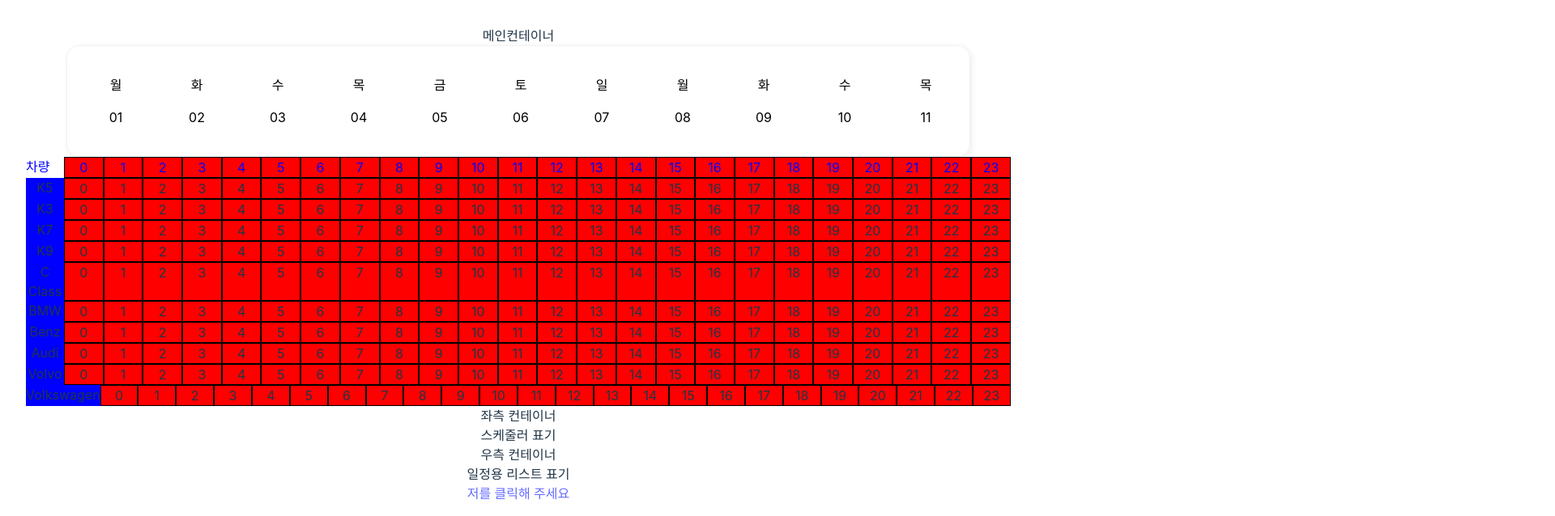
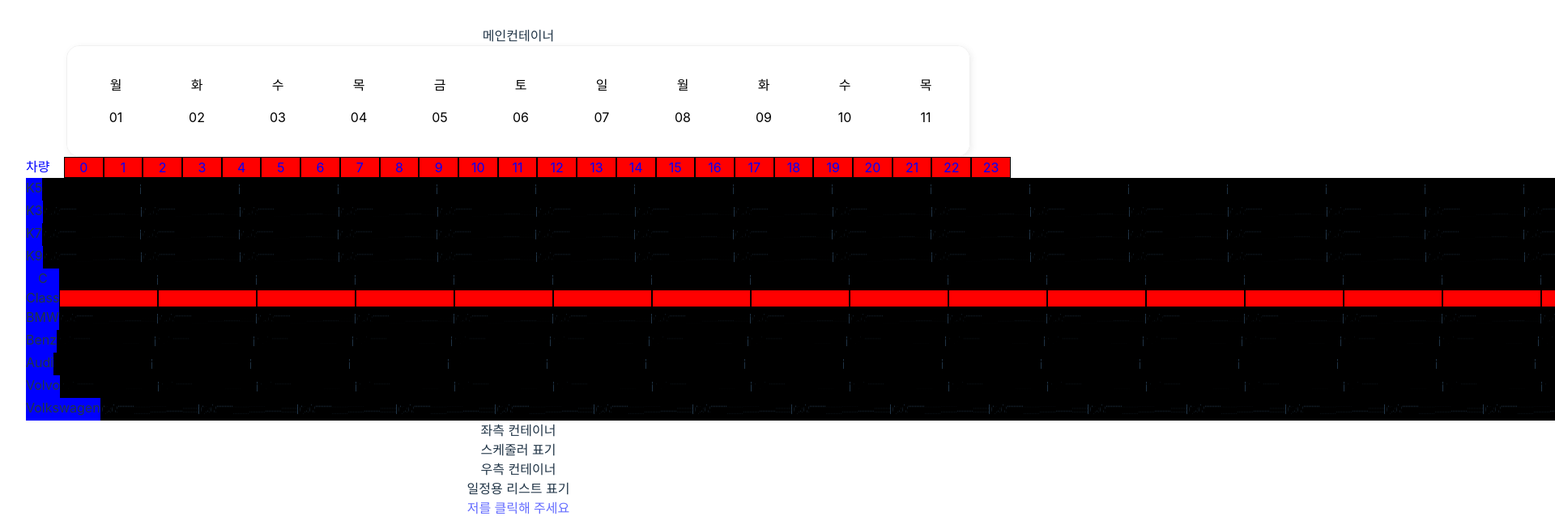
Before and after one commit to JayJHFE/React-Scheduler, a React (Vite) app in the folder PortFolio-vite/: page /scheduler in a window 1280 px wide. Shown: the top 638 px of the page at 81% size, 1920 px wide, since content can reach past the window. Built offline with nearby package versions, Linux system fonts and the light colour scheme.

Commit message:
스케줄러 UI수정

```diff
--- a/PortFolio-vite/src/page/scheduler/index.tsx
+++ b/PortFolio-vite/src/page/scheduler/index.tsx
@@ -55,7 +55,20 @@ export default function Scheduler() {
                     }}
                     key={i}
                   >
-                    {i}
+                    <div style={{ display: "flex", flexDirection: "row" }}>
+                      {Array.from({ length: 60 }, (_, i) => (
+                        <div
+                          style={{
+                            backgroundColor: "red",
+                            width: "1px",
+                            border: "1px solid black",
+                          }}
+                          key={i}
+                        >
+                          {i}
+                        </div>
+                      ))}
+                    </div>
                   </div>
                 ))}
               </div>
```
